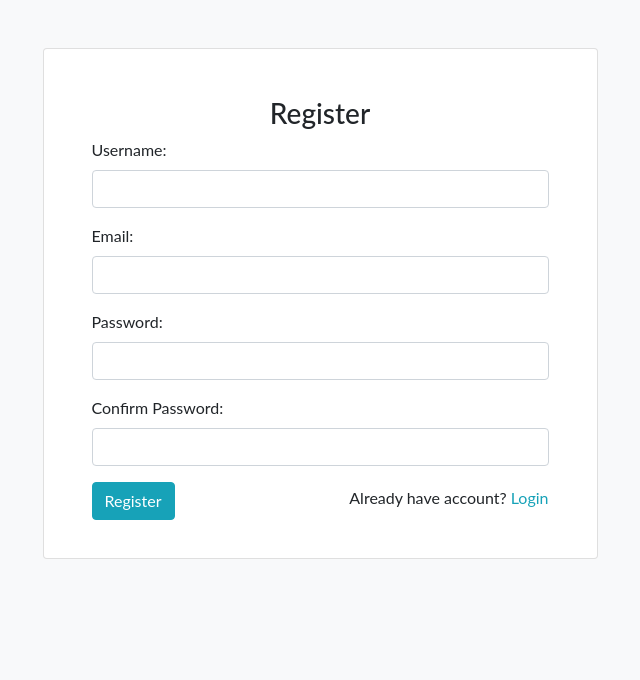
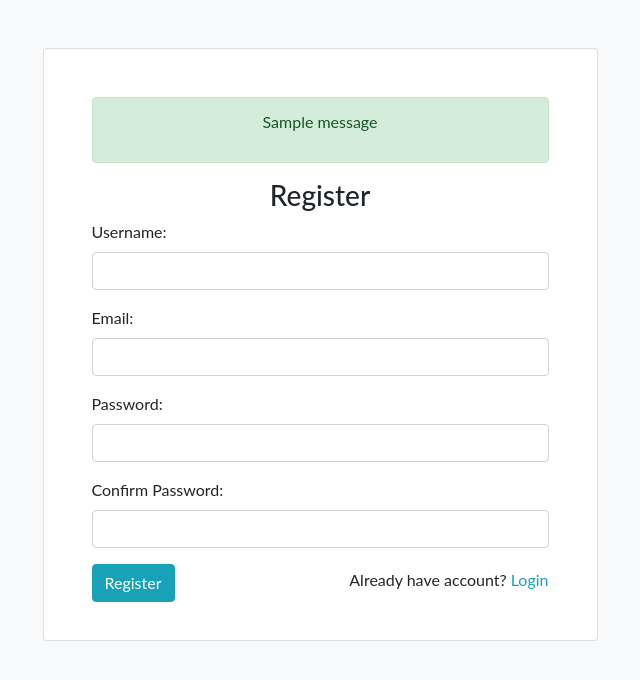
Before and after one commit to Alphaxfst/ocr-web, a Flask app: page /register in a window 1280 px wide. Shown: the part 74-754 px from the top of the page, without its empty margins (320-960 px from the left). Run offline with Flask 2, Linux system fonts and the light colour scheme; one stand-in notice (Sample message) is shown; some libraries are stand-ins or nearby versions.

Commit message:
Add allerts

```diff
--- a/app.py
+++ b/app.py
@@ -35,10 +35,10 @@ def login():
                 session['user'] = formData['username']
                 return redirect("/index")
             else:
-                flash("Invalid password!", "danger")
+                flash(message="Invalid password!", category="danger")
                 return render_template('login.html')
         else:
-            flash("Invalid username!", "danger")
+            flash(message="Invalid username!", category="danger")
             return render_template('login.html')
     else:
         return render_template('login.html')
@@ -57,12 +57,12 @@ def register():
 
         userDb = mongo.getUsersByUsername(formData['username'])
         if len(list(userDb)) != 0:
-            error = "Username already used, please choose other username"
-            return render_template('register.html', error=error)
+            flash(message="Username already used, please choose other username", category="danger")
+            return render_template('register.html')
         else:
             userDict = {'username': username, 'email': email, 'password': hashed_password.hexdigest()}
             mongo.insertUser(userDict)
-            flash("User registration success!", "success")
+            flash(message="User registration success!", category="success")
             return redirect("/index")
     else:
         return render_template('register.html')
--- a/templates/login.html
+++ b/templates/login.html
@@ -19,10 +19,10 @@
             <div class="container">
                 <div class="card mx-auto p-5 w-50 mt-2">
                     <div class="card-content">
-                        {% with messages = get_flashed_messages() %}
+                        {% with messages = get_flashed_messages(with_categories=true) %}
                             {% if messages %}
-                                {% for msg in messages %}
-                                    <div class="alert alert-warning" role="alert">
+                                {% for cat, msg in messages %}
+                                    <div class="alert alert-{{cat}}" role="alert">
                                         <p class="text-center">{{msg}}</p>
                                     </div>
                                 {% endfor %}
--- a/templates/register.html
+++ b/templates/register.html
@@ -20,11 +20,15 @@
             <div class="container">
                 <div class="card mx-auto w-50 p-5 mt-2">
                     <div class="card-content">
-                        {% if error %}
-                            <div class="alert alert-warning" role="alert">
-                                <p class="text-center"><strong>Error: </strong> {{error}}</p>
-                            </div>
-                        {% endif %}
+                        {% with messages = get_flashed_messages(with_categories=true) %}
+                            {% if messages %}
+                                {% for cat, msg in messages %}
+                                    <div class="alert alert-{{cat}}" role="alert">
+                                        <p class="text-center">{{msg}}</p>
+                                    </div>
+                                {% endfor %}
+                            {% endif %}
+                        {% endwith %}
                         <form id="register-form" class="form" action="" method="post">
                             <h3 class="text-center">Register</h3>
                             <div class="form-group">
```
Also changed, not shown: templates/index.html (+10 -7 lines).
